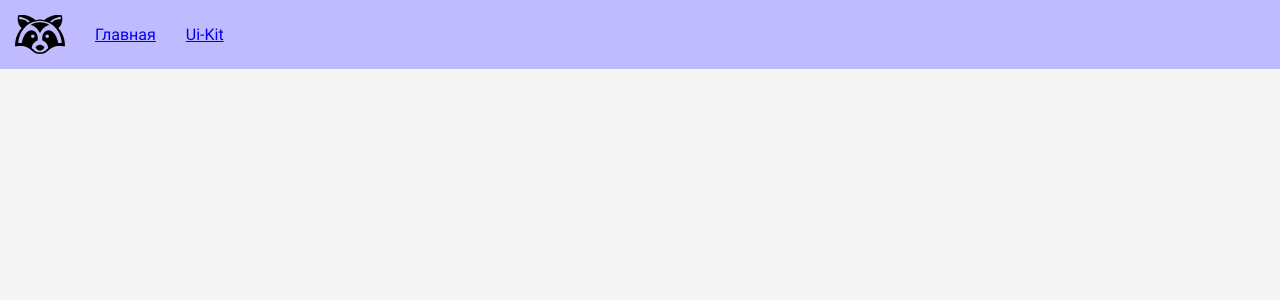
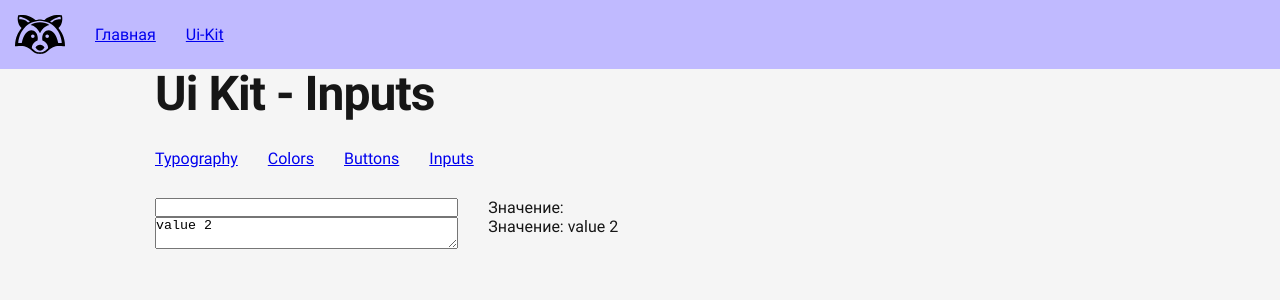
Before and after one commit to ramstex/reactor, a React app: page /ui-kit/inputs in a window 1280 px wide. Before the commit this address had no page. Shown: the top 300 px of the page. Built offline with nearby package versions, Linux system fonts and the light colour scheme.

Commit message:
Input component

```diff
--- a/src/components/App/App.jsx
+++ b/src/components/App/App.jsx
@@ -13,6 +13,7 @@ import PageUiKit from '../../pages/UiKit/UiKit.jsx';
 import PageUiKitTypography from '../../pages/UiKit/pages/Typography/Typography.jsx';
 import PageUiKitColors from '../../pages/UiKit/pages/Colors/Colors.jsx';
 import PageUiKitButtons from '../../pages/UiKit/pages/Buttons/Buttons.jsx';
+import PageUiKitInputs from '../../pages/UiKit/pages/Inputs/Inputs.jsx';
 
 class App extends React.Component {
 	//	Классы
@@ -36,6 +37,7 @@ class App extends React.Component {
 							<Route path={ '/ui-kit/typography' } element={ <PageUiKitTypography /> } />
 							<Route path={ '/ui-kit/colors' } element={ <PageUiKitColors /> } />
 							<Route path={ '/ui-kit/buttons' } element={ <PageUiKitButtons /> } />
+							<Route path={ '/ui-kit/inputs' } element={ <PageUiKitInputs /> } />
 						</Routes>
 					</Layout>
 				</Router>
--- /dev/null
+++ b/src/components/Ui/Input/Input.jsx
@@ -0,0 +1,64 @@
+import React from 'react';
+import PropTypes from 'prop-types';
+import classnames from 'classnames';
+import omit from 'lodash/omit';
+
+import './Input.scss';
+
+class UiInput extends React.Component {
+	//	Классы
+	classNameRoot() {
+		const { className, textarea } = this.props;
+		return classnames(
+			'ui-input',
+			className,
+			{ _textarea: textarea },
+		);
+	}
+
+	classNameInput() {
+		return classnames( 'ui-input__input', );
+	}
+
+	render() {
+		const { textarea, type, placeholder } = this.props;
+
+		const attrs = omit( this.props, [
+			'className',
+			'children',
+			'textarea',
+			'placeholder',
+			'type',
+		] );
+
+		return (
+			<div className={ this.classNameRoot() }>
+				{ textarea ?
+					<textarea className={ this.classNameInput() } placeholder={ placeholder } { ...attrs } />
+					:
+					<input className={ this.classNameInput() } type={ type } placeholder={ placeholder } { ...attrs } />
+				}
+			</div>
+		)
+	}
+}
+
+UiInput.propTypes = {
+	className: PropTypes.string,
+	textarea: PropTypes.bool,
+	placeholder: PropTypes.string,
+
+	type: PropTypes.oneOf( [
+		'text',
+		'password',
+		'email',
+		'number',
+		'tel',
+	] ),
+};
+
+UiInput.defaultProps = {
+	type: 'text',
+};
+
+export default UiInput;
--- /dev/null
+++ b/src/components/Ui/Input/Input.scss
@@ -0,0 +1,6 @@
+.ui-input {
+	&__input {
+		width: 100%;
+		display: block;
+	};
+}
--- a/src/pages/UiKit/components/Nav/Nav.jsx
+++ b/src/pages/UiKit/components/Nav/Nav.jsx
@@ -29,6 +29,10 @@ class LocalNav extends React.Component {
 					<Col>
 						<BaseLink href={ '/ui-kit/buttons' }>Buttons</BaseLink>
 					</Col>
+
+					<Col>
+						<BaseLink href={ '/ui-kit/inputs' }>Inputs</BaseLink>
+					</Col>
 				</Row>
 			</div>
 		);
--- a/src/pages/UiKit/pages/Inputs/Inputs.jsx
+++ b/src/pages/UiKit/pages/Inputs/Inputs.jsx
@@ -4,15 +4,34 @@ import classnames from 'classnames';
 
 import MarkupSection from '../../../../components/Markup/Section/Section.jsx';
 import { Row, Col } from '../../../../components/Grid/Grid.jsx';
+import UiInput from '../../../../components/Ui/Input/Input.jsx';
 import LocalNav from '../../components/Nav/Nav.jsx';
 
 import './Inputs.scss';
 
 class PageUiKitInputs extends React.Component {
+	constructor( props ) {
+		super( props );
+		this.state = {
+			val1: '',
+			val2: 'value 2',
+		};
+
+		this.onChange = this.onChange.bind( this );
+	}
+
 	//	Классы
 	classNameRoot() {
 		const { className } = this.props;
 		return classnames( 'page-ui-kit-inputs', className );
+	}
+
+	onChange( key ) {
+		return ( event ) => {
+			this.setState( {
+				[key]: event.target.value,
+			} );
+		};
 	}
 
 	render() {
@@ -22,7 +41,23 @@ class PageUiKitInputs extends React.Component {
 					<LocalNav />
 
 					<Row>
-						<Col />
+						<Col col={ 4 }>
+							<UiInput value={ this.state.val1 } onChange={ this.onChange( 'val1' ) }></UiInput>
+						</Col>
+
+						<Col>
+							<p>Значение: { this.state.val1 }</p>
+						</Col>
+					</Row>
+
+					<Row>
+						<Col col={ 4 }>
+							<UiInput value={ this.state.val2 } textarea onChange={ this.onChange( 'val2' ) }></UiInput>
+						</Col>
+
+						<Col>
+							<p>Значение: { this.state.val2 }</p>
+						</Col>
 					</Row>
 				</MarkupSection>
 			</div>
```
